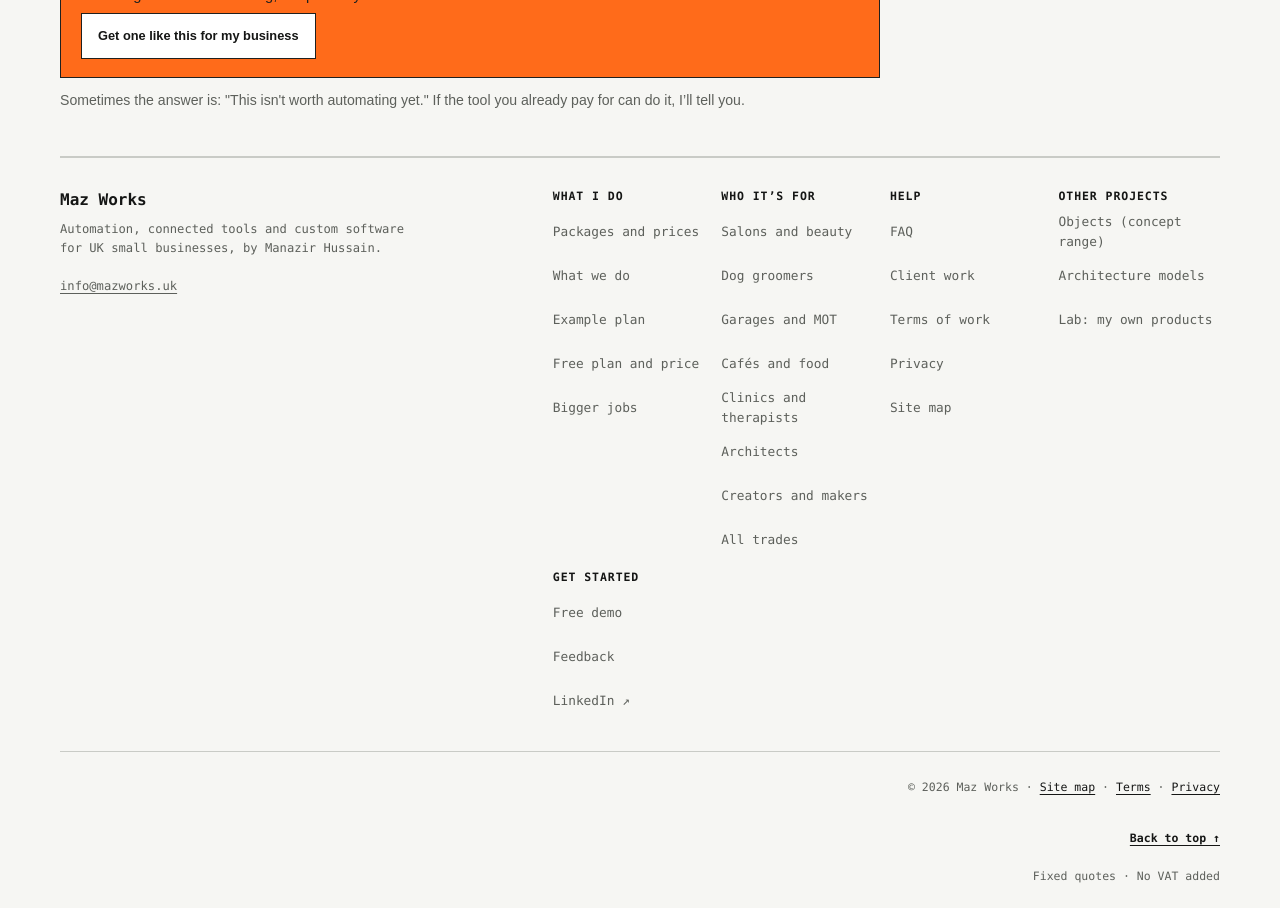
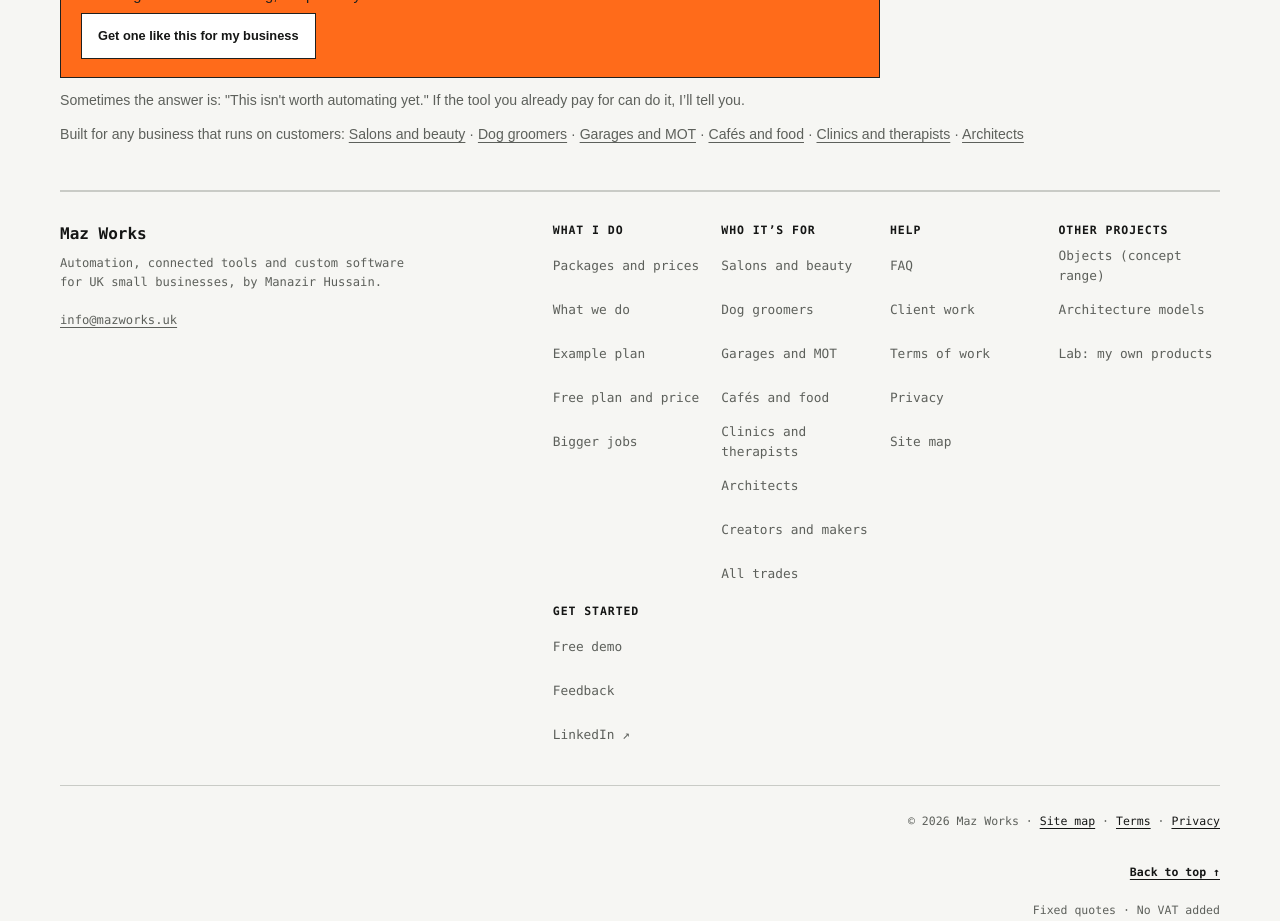
Before and after one commit to manazoid4/mazos-site, a Next.js app: page /leak-check in a window 1280 px wide. Shown: the part 2420-3341 px from the top of the page. Built offline with nearby package versions, Linux system fonts and the light colour scheme.

Commit message:
Keep niche routes in the shorter free-plan page

```diff
--- a/app/leak-check/page.tsx
+++ b/app/leak-check/page.tsx
@@ -8,6 +8,7 @@ import { CallLink } from '../analytics';
 import { StickyCheckCta } from '../sticky-cta';
 import { SampleReport } from '../sample-report';
 import { LeakCheckForm } from './leak-check-form';
+import { NICHE_GUIDES } from '../for/niches';
 
 const PAGE_URL = `${SITE_URL}/leak-check`;
 
@@ -81,6 +82,9 @@ export default function LeakCheckPage() {
         </ul>
         <div className="s-report-wrap"><SampleReport /></div>
         <p className="mw-qw-lead">Sometimes the answer is: &quot;This isn&apos;t worth automating yet.&quot; If the tool you already pay for can do it, I’ll tell you.</p>
+        <p className="mw-qw-lead">Built for any business that runs on customers: {NICHE_GUIDES.map((guide, index) => (
+          <span key={guide.id}>{index ? ' · ' : ''}<a href={`/for/${guide.id}`}>{guide.shortName}</a></span>
+        ))}</p>
       </section>
 
       <SiteFooter />
```
